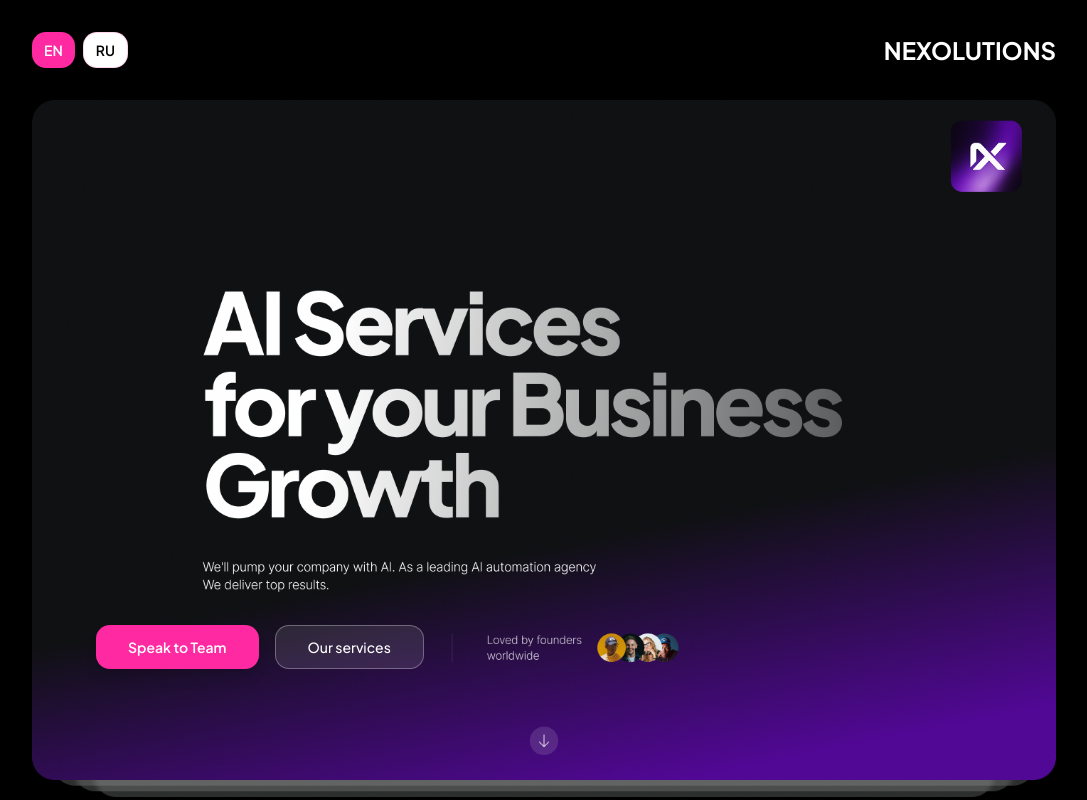
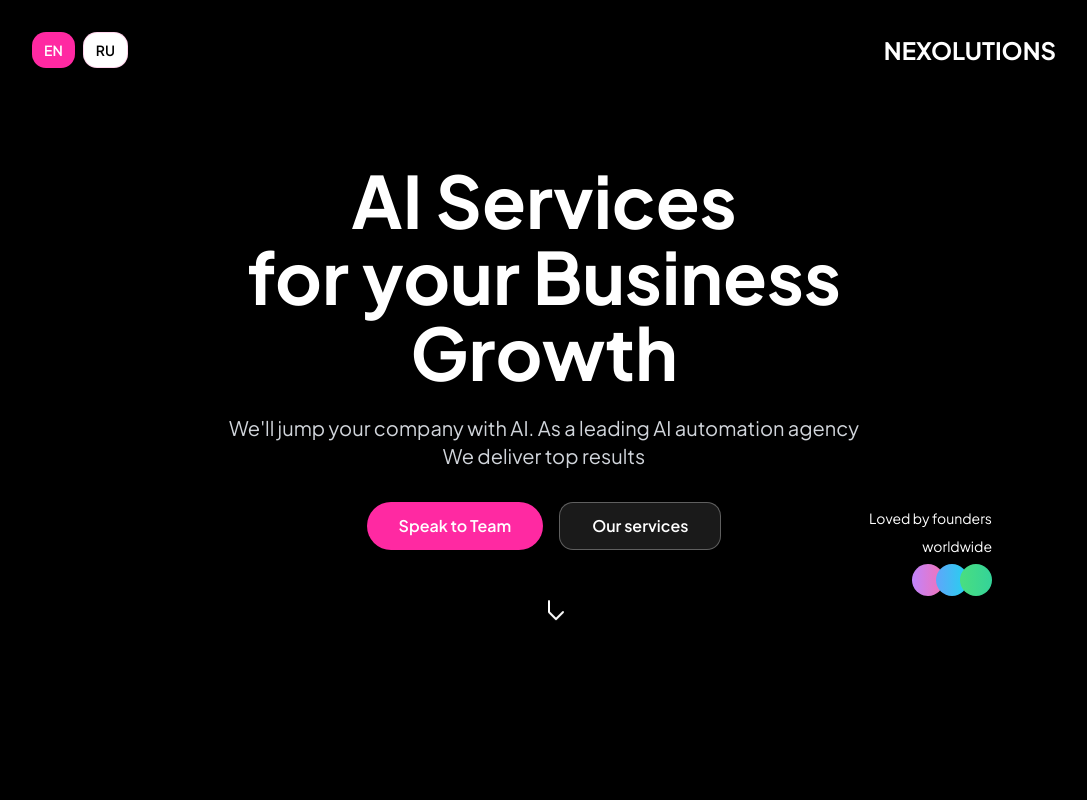
Before and after one commit to AxisOrganization/nexolutionsai, a React (Vite) app: page / in a window 1280 px wide. Shown: the top 800 px of the page, without its empty margins (96-1183 px from the left). Built offline with nearby package versions, Linux system fonts and the light colour scheme.

Commit message:
Adjust hero section layout
Adjusted the hero section layout to match the provided image.
-edited src/pages/Nexolutions.tsx

```diff
--- a/src/pages/Nexolutions.tsx
+++ b/src/pages/Nexolutions.tsx
@@ -44,28 +44,47 @@ const Nexolutions = () => {
         <ParallaxSection speed={0.3}>
           <div className="relative min-h-[70vh] flex flex-col justify-center">
             {/* Main Content */}
-          <div className="text-center max-w-6xl mx-auto relative">
-              <img src="/lovable-uploads/1c0626f2-3663-4c9d-ba62-0d30a88b0304.png" alt="AI Services for your Business Growth" className="w-full max-w-7xl h-auto mx-auto animate-fade-in-up" />
+          <div className="text-center max-w-6xl mx-auto">
+              <h1 className="text-5xl md:text-7xl font-bold text-white leading-tight mb-6">
+                AI Services<br />
+                for your Business<br />
+                Growth
+              </h1>
+              <p className="text-lg md:text-xl text-gray-300 mb-8 max-w-2xl mx-auto">
+                We'll jump your company with AI. As a leading AI automation agency<br />
+                We deliver top results
+              </p>
 
-              {/* Buttons positioned on the photo */}
-              <div className="absolute bottom-32 left-16 flex gap-4">
+              <div className="flex flex-col sm:flex-row gap-4 justify-center items-center mb-12">
                 <a href={calendlyUrl} target="_blank" rel="noopener noreferrer">
-                  <Button variant="nexo" size="lg">
+                  <Button variant="nexo" size="xl">
                     Speak to Team
                   </Button>
                 </a>
-                <Button variant="outline" size="lg" className="bg-white/10 text-white border-white/30 hover:bg-white/20">
+                <Button variant="outline" size="xl" className="bg-white/10 text-white border-white/30 hover:bg-white/20">
                   Our services
                 </Button>
               </div>
             </div>
 
             {/* Bottom Right - Loved by founders */}
-
+            <div className="absolute bottom-16 right-16">
+              <div className="text-right">
+                <p className="text-white text-sm mb-2">Loved by founders</p>
+                <p className="text-white text-sm">worldwide</p>
+                <div className="flex -space-x-2 justify-end mt-2">
+                  <div className="w-8 h-8 rounded-full bg-gradient-to-r from-purple-400 to-pink-400"></div>
+                  <div className="w-8 h-8 rounded-full bg-gradient-to-r from-blue-400 to-cyan-400"></div>
+                  <div className="w-8 h-8 rounded-full bg-gradient-to-r from-green-400 to-emerald-400"></div>
+                </div>
+              </div>
+            </div>
 
             {/* Bottom Center - Down Arrow */}
             <div className="absolute bottom-8 left-1/2 transform -translate-x-1/2 animate-bounce">
-
+              <svg className="w-6 h-6 text-white" fill="none" stroke="currentColor" viewBox="0 0 24 24">
+                <path strokeLinecap="round" strokeLinejoin="round" strokeWidth="2" d="M19 14l-7 7m0 0l-7-7m0 0V3" />
+              </svg>
             </div>
           </div>
         </ParallaxSection>
```
